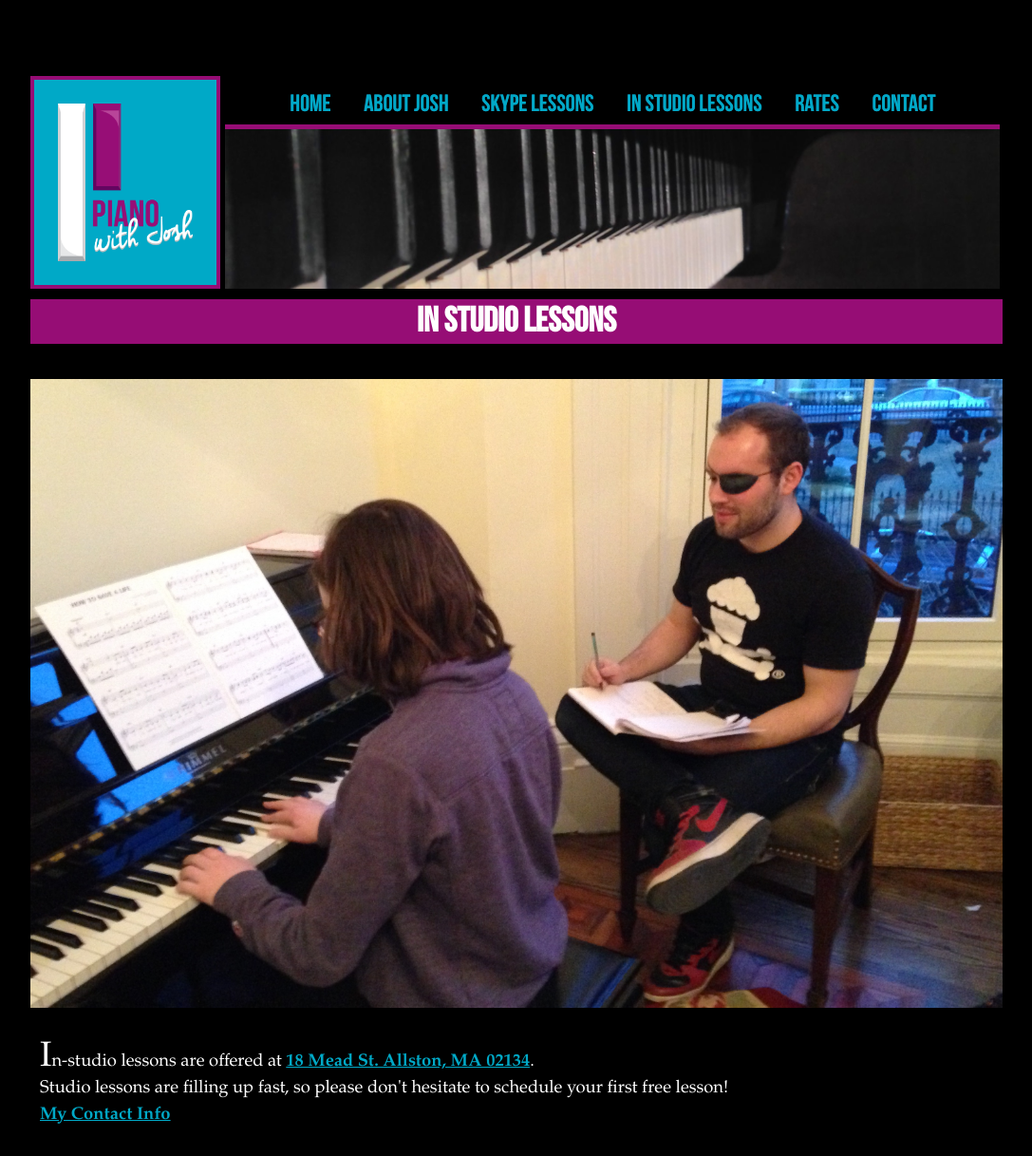
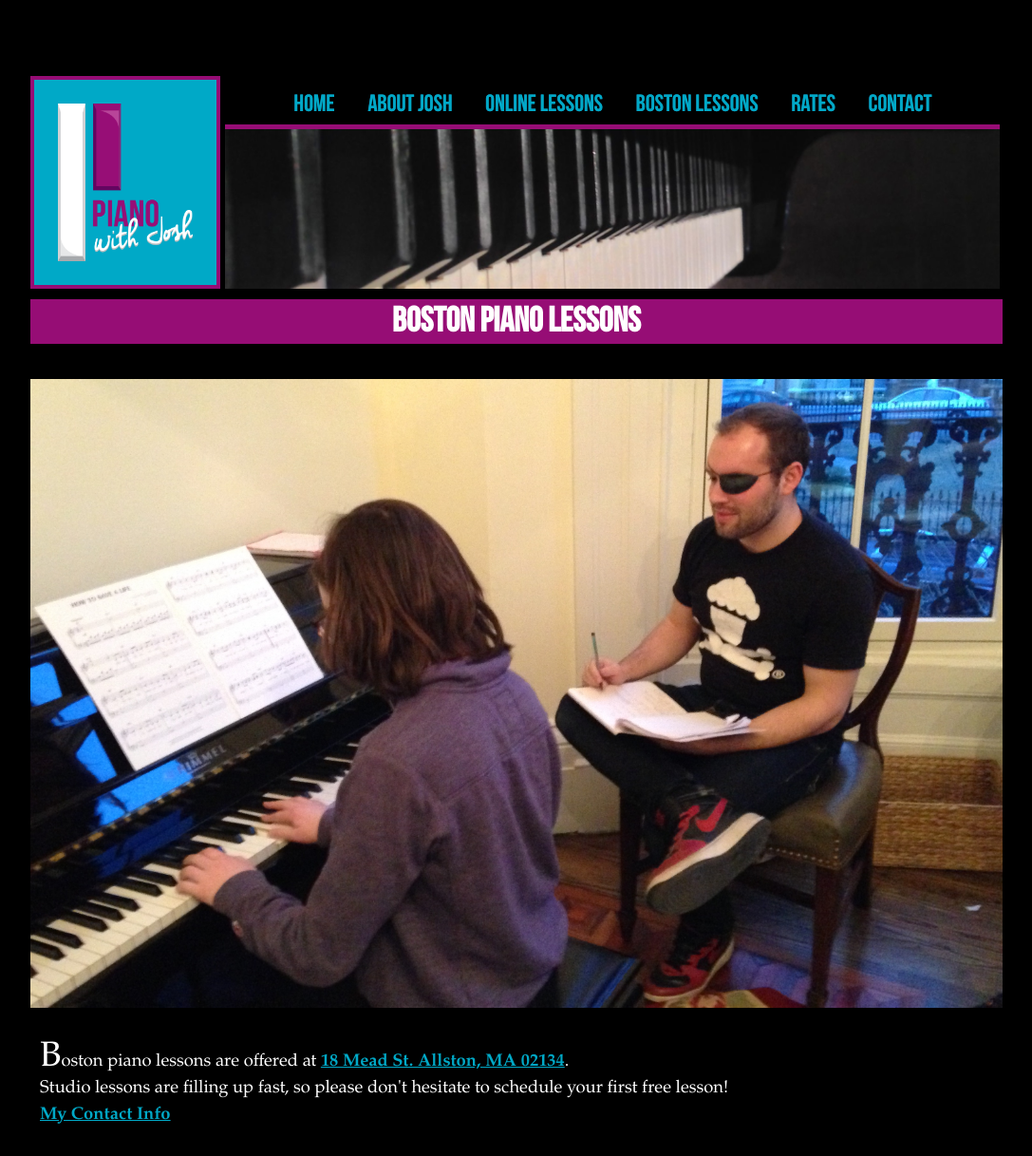
Before and after one commit to PianoWithJosh/PianoWithJosh.github.io, a Jekyll site: the page built from bostonpianolessons/index.html, in a window 1280 px wide. Shown: the whole page at 95% size, without its empty margins (96-1183 px from the left). Built offline with Jekyll 4.4.1, drawn with Linux system fonts in a browser that asks for light colours; nearby versions of some CDN libraries; Markdown is read by kramdown in place of the engine named in the settings.

Commit message:
changed name of some files

```diff
--- a/_layouts/base.html
+++ b/_layouts/base.html
@@ -27,9 +27,9 @@
     <ul>
      <li><a href="/">HOME</a></li>
      <li><a href="/about">ABOUT JOSH</a></li>
-     <li><a href="/skypelessons">SKYPE LESSONS</a></li>
+     <li><a href="/onlinelessons">ONLINE LESSONS</a></li>
 
-     <li><a href="/instudiolessons">IN STUDIO LESSONS</a></li>
+     <li><a href="/bostonpianolessons">BOSTON LESSONS</a></li>
      <li><a href="/rates">RATES</a></li>
      <li><a href="/contact">CONTACT</a></li>
      <!--li><a href="/blog">BLOG</a></li-->
@@ -47,9 +47,9 @@
     <ul>
      <li><a href="/">HOME</a></li>
      <li><a href="/about">ABOUT JOSH</a></li>
-     <li><a href="/skypelessons">SKYPE LESSONS</a></li>
+     <li><a href="/onlinelessons">ONLINE LESSONS</a></li>
 
-     <li><a href="/instudiolessons">IN STUDIO LESSONS</a></li>
+     <li><a href="/bostonpianolessons">BOSTON LESSONS</a></li>
      <li><a href="/rates">RATES</a></li>
      <li><a href="/contact">CONTACT</a></li>
      <!--li><a href="/blog">BLOG</a></li-->
--- a/instudiolessons/index.html
+++ b/bostonpianolessons/index.html
@@ -1,5 +1,5 @@
 ---
-title: In Studio Lessons
+title: Boston Piano Lessons
 layout: base
 ---
 <link rel="stylesheet" href="/css/instudio.css">
@@ -8,7 +8,7 @@ layout: base
 <img src="../images/instudio.jpg"/>
 </div>
 
-<div class="pure-u-1-1"><p>In-studio lessons are offered at <strong><a href="http://tinyurl.com/ktoaynn">18 Mead St. Allston, MA 02134</a></strong>.<br/>
+<div class="pure-u-1-1"><p>Boston piano lessons are offered at <strong><a href="http://tinyurl.com/ktoaynn">18 Mead St. Allston, MA 02134</a></strong>.<br/>
 
 
 Studio lessons are filling up fast, so please don't hesitate to schedule your first free
```
Also changed, not shown: onlinelessons/index.html (added, +16 -0 lines), skypelessons/index.html (deleted, +0 -28 lines).
